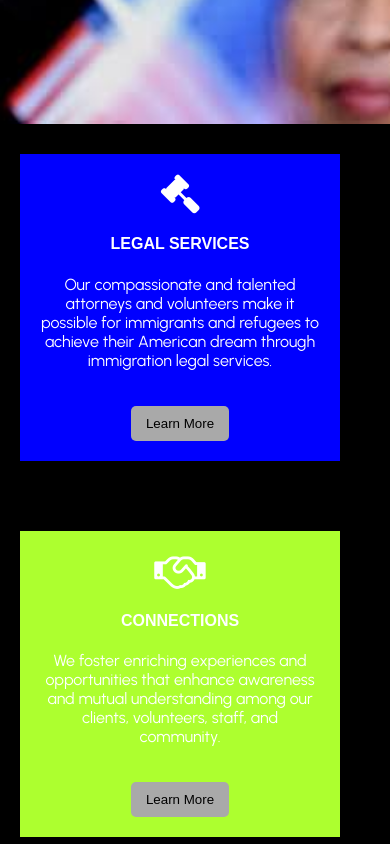
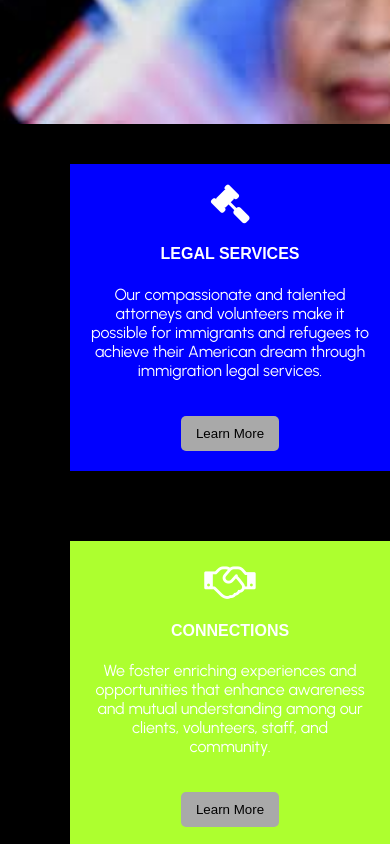
Before and after one commit to Cargo791/pwl, a plain HTML site: page index.html in a window 390 px wide. Shown: the part 720-1564 px from the top of the page. Drawn offline with Linux system fonts and the light colour scheme.

Commit message:
style.css

```diff
--- a/style.css
+++ b/style.css
@@ -566,12 +566,16 @@
     max-width: 280px;
   }
 
-  .icon {
+ .icon {
     display: flex;
     flex-wrap: wrap;
-    padding-right: 20px;
-    padding-left: 20px;
+    justify-content: center;   /* centers horizontally */
+    align-items: center;       /* centers vertically if needed */
+    text-align: center;        /* makes text inside divs centered */
+  }
 
+  .icon > div {
+    margin: 10px auto;         /* centers each box in the row */
   }
   .its {
     display: block;
```
